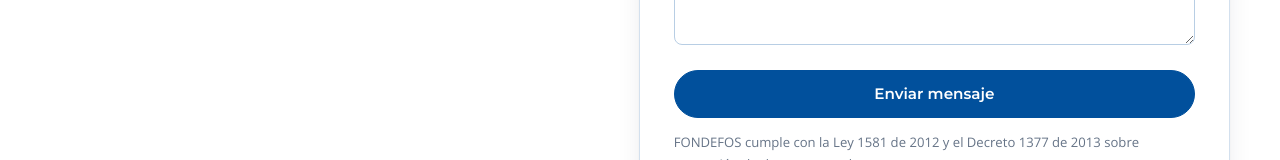
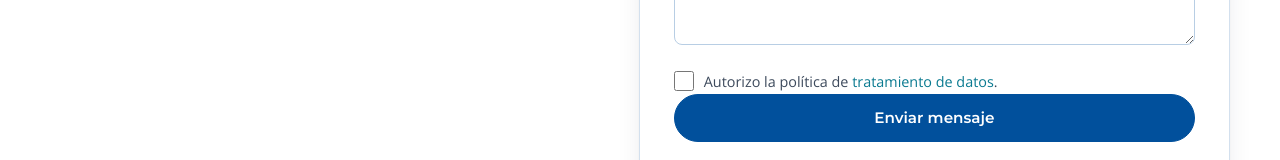
Before and after one commit to andy-rodriguez-code/Fondeweb, a React (Vite) app in the folder frontend/: page /contactenos in a window 1280 px wide. Shown: the part 1516-1676 px from the top of the page. Built offline with nearby package versions, Linux system fonts and the light colour scheme; no server answers.

Commit message:
feat(frontend): conectar el formulario de contacto con autorizacion de datos

```diff
--- a/frontend/package.json
+++ b/frontend/package.json
@@ -17,9 +17,12 @@
   },
   "devDependencies": {
     "@tailwindcss/vite": "^4.3.3",
+    "@testing-library/react": "^16.3.3",
+    "@testing-library/user-event": "^14.6.7",
     "@types/react": "^19.2.18",
     "@types/react-dom": "^19.2.4",
     "@vitejs/plugin-react": "^6.1.1",
+    "jsdom": "^29.1.1",
     "oxlint": "^1.79.0",
     "tailwindcss": "^4.3.3",
     "vite": "^8.2.2",
--- a/frontend/src/pages/contactenos.jsx
+++ b/frontend/src/pages/contactenos.jsx
@@ -1,3 +1,5 @@
+import { useRef, useState } from 'react'
+import { Link } from 'react-router-dom'
 import EncabezadoPagina from '../sections/EncabezadoPagina.jsx'
 import Seccion from '../sections/Seccion.jsx'
 import Rotulo from '../components/ui/Rotulo.jsx'
@@ -6,17 +8,18 @@ import DatoContacto from '../components/ui/DatoContacto.jsx'
 import Icono from '../components/ui/Icono.jsx'
 import Button from '../components/ui/Button.jsx'
 import { contacto } from '../data/navegacion.js'
+import { enviarFormulario } from '../lib/enviarFormulario.js'
 
 // contactenos — página de contacto. Rejilla .contacto con los datos de
 // atención a la izquierda (celular, correo, horario y sede, en el orden de
 // producción) y el formulario a la derecha, con sus mismas etiquetas,
 // marcadores y opciones de asunto (medido el 2026-09-08).
 //
-// El formulario sigue INERTE: markup completo sin handlers, validación ni
-// envío; lo cablea la Fase 3. Los estados (data-error="no", data-visible="no")
-// se renderizan en su valor inicial y el CSS §4.4 (grupo 17) selecciona por
-// ellos. Los literales no tienen módulo P2 propio (mismo criterio que
-// beneficios/nosotros). data-od-id: seccion-contacto (formulario-contacto).
+// El formulario envía contra api/enviar.php. El radicado lo asigna el servidor
+// y se muestra como constancia; la persona además recibe una copia por correo.
+// Los estados (data-error, data-visible) los mueve React y el CSS §4.4
+// (grupo 17) selecciona por ellos. data-od-id: seccion-contacto
+// (formulario-contacto).
 
 const ENCABEZADO = {
   entrada: 'Estamos aquí para escucharte y ayudarte. Ponte en contacto con nuestro equipo y encuentra la orientación que necesitas para resolver tus inquietudes, conocer nuestros servicios y aprovechar todas las oportunidades que FONDEFOS tiene para ti.',
@@ -34,18 +37,85 @@ const DATOS = [
 
 const ASUNTOS = ['Afiliación', 'Créditos', 'Ahorro', 'Convenios', 'Estados de cuenta', 'Otro']
 
+// Los cuatro campos que producción exige. El mensaje queda opcional, igual
+// que allá.
+const REQUERIDOS = ['nombre', 'correo', 'telefono', 'asunto']
+
 const FORMULARIO = {
   titulo: 'Dejanos tus datos, pronto te responderemos',
-  aviso: {
-    antes: 'Listo. Este formulario es una demostración del prototipo: no envía datos a ningún servidor. Escribinos a ',
-    enlace: { etiqueta: 'fondo.empleados@foscal.com.co', href: 'mailto:fondo.empleados@foscal.com.co' },
-    despues: ' para una respuesta real.',
-  },
   enviar: 'Enviar mensaje',
+  enviando: 'Enviando…',
+  autorizaError: 'Tenés que autorizar el tratamiento de datos para continuar.',
   legal: 'FONDEFOS cumple con la Ley 1581 de 2012 y el Decreto 1377 de 2013 sobre protección de datos personales.',
 }
 
 export default function ContactenosPage() {
+  // Momento en que se abrió la página. El servidor descarta lo que llegue en
+  // menos de tres segundos: ninguna persona llena cuatro campos en ese tiempo.
+  // Va como inicializador diferido (`Date.now` sin paréntesis) y no como
+  // `useRef(Date.now())`: llamarla durante el render es impuro y React puede
+  // rehacerlo.
+  const [abierto] = useState(Date.now)
+  const formularioRef = useRef(null)
+  const avisoRef = useRef(null)
+  const [errores, setErrores] = useState({})
+  const [enviando, setEnviando] = useState(false)
+  const [radicado, setRadicado] = useState('')
+  const [fallo, setFallo] = useState('')
+
+  const limpiarError = (campo) => () => {
+    // El error se apaga al escribir, no en el siguiente envío: dejarlo en rojo
+    // con el campo ya corregido es engañoso.
+    setErrores((previos) => (previos[campo] ? { ...previos, [campo]: false } : previos))
+  }
+
+  const enviar = async (evento) => {
+    evento.preventDefault()
+    setFallo('')
+    setRadicado('')
+
+    const datos = Object.fromEntries(new FormData(formularioRef.current).entries())
+
+    const nuevos = {}
+    for (const campo of REQUERIDOS) {
+      if (!String(datos[campo] || '').trim()) nuevos[campo] = true
+    }
+    if (datos.correo && !datos.correo.includes('@')) nuevos.correo = true
+    // La autorización de datos es obligatoria: sin ella el endpoint rechaza el
+    // envío y, sobre todo, no habría base legal para guardar nada.
+    if (datos.autoriza !== 'on') nuevos.autoriza = true
+
+    setErrores(nuevos)
+    if (Object.keys(nuevos).length) {
+      document.getElementById(`c-${Object.keys(nuevos)[0]}`)?.focus()
+      return
+    }
+
+    setEnviando(true)
+    try {
+      // `autoriza` viaja aparte de los campos: es consentimiento, no un dato
+      // del mensaje, y el servidor lo registra en su propia columna.
+      const { autoriza, ...campos } = datos
+
+      const numero = await enviarFormulario({
+        formulario: 'contacto',
+        campos,
+        autoriza: autoriza === 'on',
+        abierto,
+      })
+      setRadicado(numero)
+      formularioRef.current.reset()
+      // El aviso está en display:none hasta este render: enfocarlo antes no
+      // hace nada. Por eso va después, ya visible.
+      requestAnimationFrame(() => avisoRef.current?.focus())
+    } catch (error) {
+      setFallo(error.message)
+      if (error.campo) setErrores({ [error.campo]: true })
+    } finally {
+      setEnviando(false)
+    }
+  }
+
   return (
     <>
       <EncabezadoPagina
@@ -82,37 +152,49 @@ export default function ContactenosPage() {
             </div>
           </div>
 
-          <form className="formulario" data-formulario="" data-od-id="formulario-contacto">
-            <div className="aviso-envio" data-visible="no" tabIndex="-1" role="status">
+          <form
+            className="formulario"
+            ref={formularioRef}
+            onSubmit={enviar}
+            noValidate
+            data-formulario=""
+            data-od-id="formulario-contacto"
+          >
+            <div
+              className="aviso-envio"
+              data-visible={radicado ? 'si' : 'no'}
+              tabIndex="-1"
+              role="status"
+              ref={avisoRef}
+            >
               <Icono nombre="check" size={18} />
               <span>
-                {FORMULARIO.aviso.antes}
-                <a href={FORMULARIO.aviso.enlace.href}>{FORMULARIO.aviso.enlace.etiqueta}</a>
-                {FORMULARIO.aviso.despues}
+                Listo. Recibimos tu mensaje con el radicado <strong>{radicado}</strong>.
+                Guardalo para cualquier consulta: te llega una copia al correo.
               </span>
             </div>
             <h2 className="text-[1.3rem] text-center">{FORMULARIO.titulo}</h2>
-            <div className="campo" data-error="no">
+            <div className="campo" data-error={errores.nombre ? 'si' : 'no'}>
               <label htmlFor="c-nombre">Nombre completo</label>
-              <input id="c-nombre" name="nombre" type="text" required autoComplete="name" placeholder="Ingresa tu nombre" />
+              <input id="c-nombre" name="nombre" type="text" required autoComplete="name" placeholder="Ingresa tu nombre" onChange={limpiarError('nombre')} />
               <span className="campo__error">Ingresá tu nombre completo.</span>
             </div>
-            <div className="campo" data-error="no">
+            <div className="campo" data-error={errores.correo ? 'si' : 'no'}>
               <label htmlFor="c-correo">Correo electrónico</label>
-              <input id="c-correo" name="correo" type="email" required autoComplete="email" placeholder="Email" />
+              <input id="c-correo" name="correo" type="email" required autoComplete="email" placeholder="Email" onChange={limpiarError('correo')} />
               <span className="campo__error">Ingresá un correo electrónico válido.</span>
             </div>
-            <div className="campo" data-error="no">
+            <div className="campo" data-error={errores.telefono ? 'si' : 'no'}>
               <label htmlFor="c-telefono">Teléfono</label>
-              <input id="c-telefono" name="telefono" type="tel" required autoComplete="tel" placeholder="Ingresa tu teléfono" />
+              <input id="c-telefono" name="telefono" type="tel" required autoComplete="tel" placeholder="Ingresa tu teléfono" onChange={limpiarError('telefono')} />
               <span className="campo__error">Ingresá tu teléfono.</span>
             </div>
-            <div className="campo" data-error="no">
+            <div className="campo" data-error={errores.asunto ? 'si' : 'no'}>
               <label htmlFor="c-asunto">Asunto</label>
               {/* Sin defaultValue: React añadiría selected al primer option,
                   atributo que el clon no tiene (el navegador ya selecciona la
                   primera opción). */}
-              <select id="c-asunto" name="asunto" required>
+              <select id="c-asunto" name="asunto" required onChange={limpiarError('asunto')}>
                 <option value="">Selecciona un asunto</option>
                 {ASUNTOS.map((asunto) => (
                   <option value={asunto} key={asunto}>
@@ -127,10 +209,37 @@ export default function ContactenosPage() {
               {/* Sin `required`: producción deja el mensaje opcional y exige
                   los otros cuatro campos. */}
               <textarea id="c-mensaje" name="mensaje" placeholder="Mensaje"></textarea>
-              <span className="campo__error">Escribí tu mensaje.</span>
             </div>
-            <Button type="submit" className="w-full">
-              {FORMULARIO.enviar}
+            {/* Autorización de tratamiento de datos (Ley 1581 de 2012).
+                Obligatoria: sin ella no hay base legal para guardar el envío.
+                Reutiliza .campo--check del grupo 26, que ya trae el estado
+                data-error y no está anidado bajo .registro. */}
+            <div className="campo campo--check" data-error={errores.autoriza ? 'si' : 'no'}>
+              <label htmlFor="c-autoriza">
+                <input
+                  id="c-autoriza"
+                  name="autoriza"
+                  type="checkbox"
+                  aria-required="true"
+                  onChange={limpiarError('autoriza')}
+                />
+                <span>
+                  Autorizo la política de{' '}
+                  <Link to="/politica-de-datos" discover="none">
+                    tratamiento de datos
+                  </Link>
+                  .
+                </span>
+              </label>
+              <span className="campo__error">{FORMULARIO.autorizaError}</span>
+            </div>
+            {fallo ? (
+              <p className="formulario__fallo" role="alert">
+                {fallo}
+              </p>
+            ) : null}
+            <Button type="submit" className="w-full" disabled={enviando}>
+              {enviando ? FORMULARIO.enviando : FORMULARIO.enviar}
             </Button>
             <p className="mt-[14px] text-[0.82rem] text-muted">{FORMULARIO.legal}</p>
           </form>
--- a/frontend/vite.config.js
+++ b/frontend/vite.config.js
@@ -9,6 +9,12 @@ export default defineConfig({
     // Emit every brand font as a hashed file (design D3: "Vite hashes into dist/assets").
     // Default 4096-byte inline limit would base64-embed the 3.9 KB greek-ext subset.
     assetsInlineLimit: 0,
+  },
+  test: {
+    // jsdom solo donde hace falta: las pruebas de src/lib son de lógica pura y
+    // no necesitan DOM. Se elige por archivo con la anotación
+    // `// @vitest-environment jsdom`.
+    environment: 'node',
   },
   server: {
     // En desarrollo el SPA corre en localhost y el endpoint vive en el hosting.
```
Also changed, not shown: frontend/src/styles/paridad.css (+16 -0 lines), 2 other files (tests, documents, lock files or other folders).
